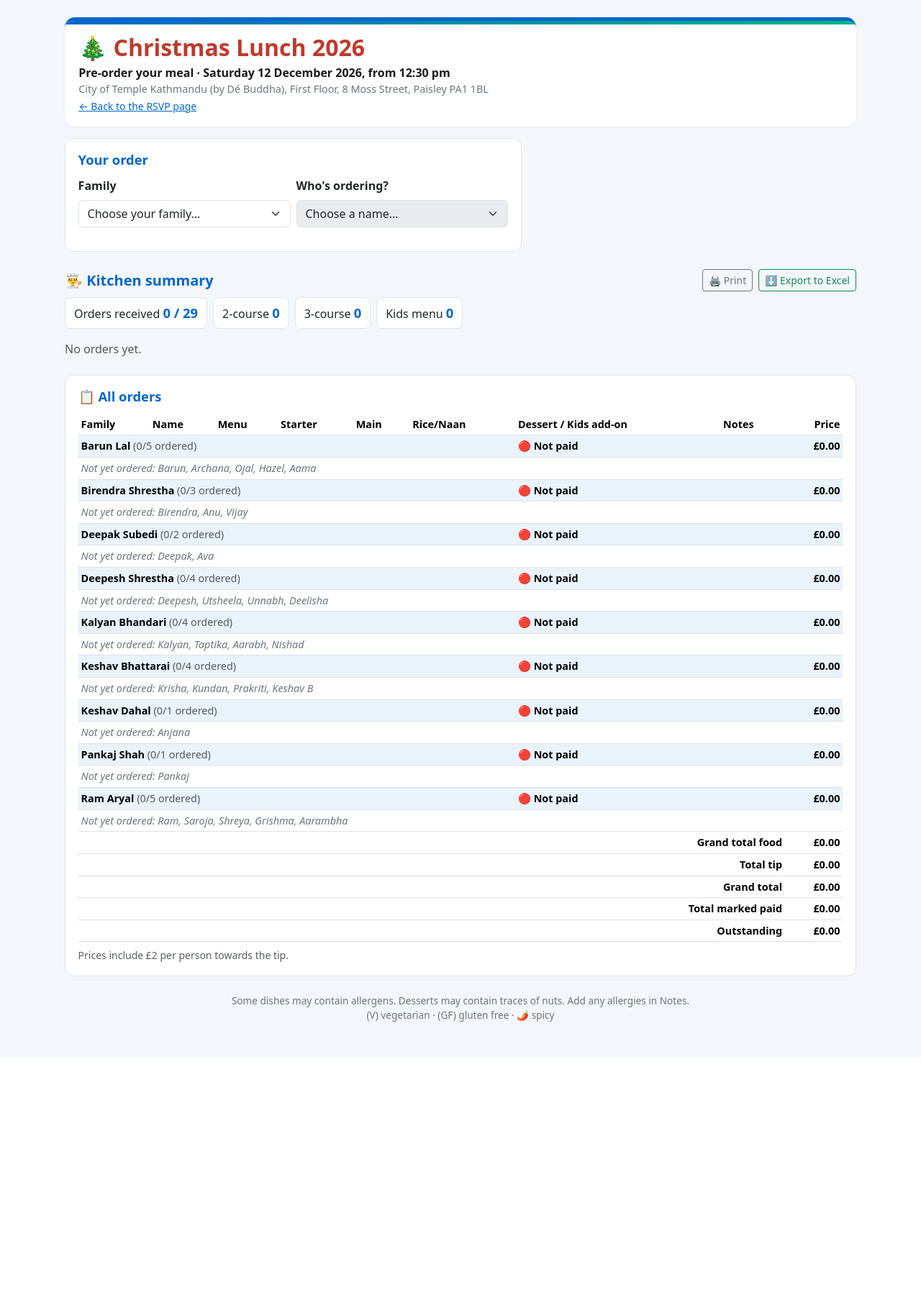
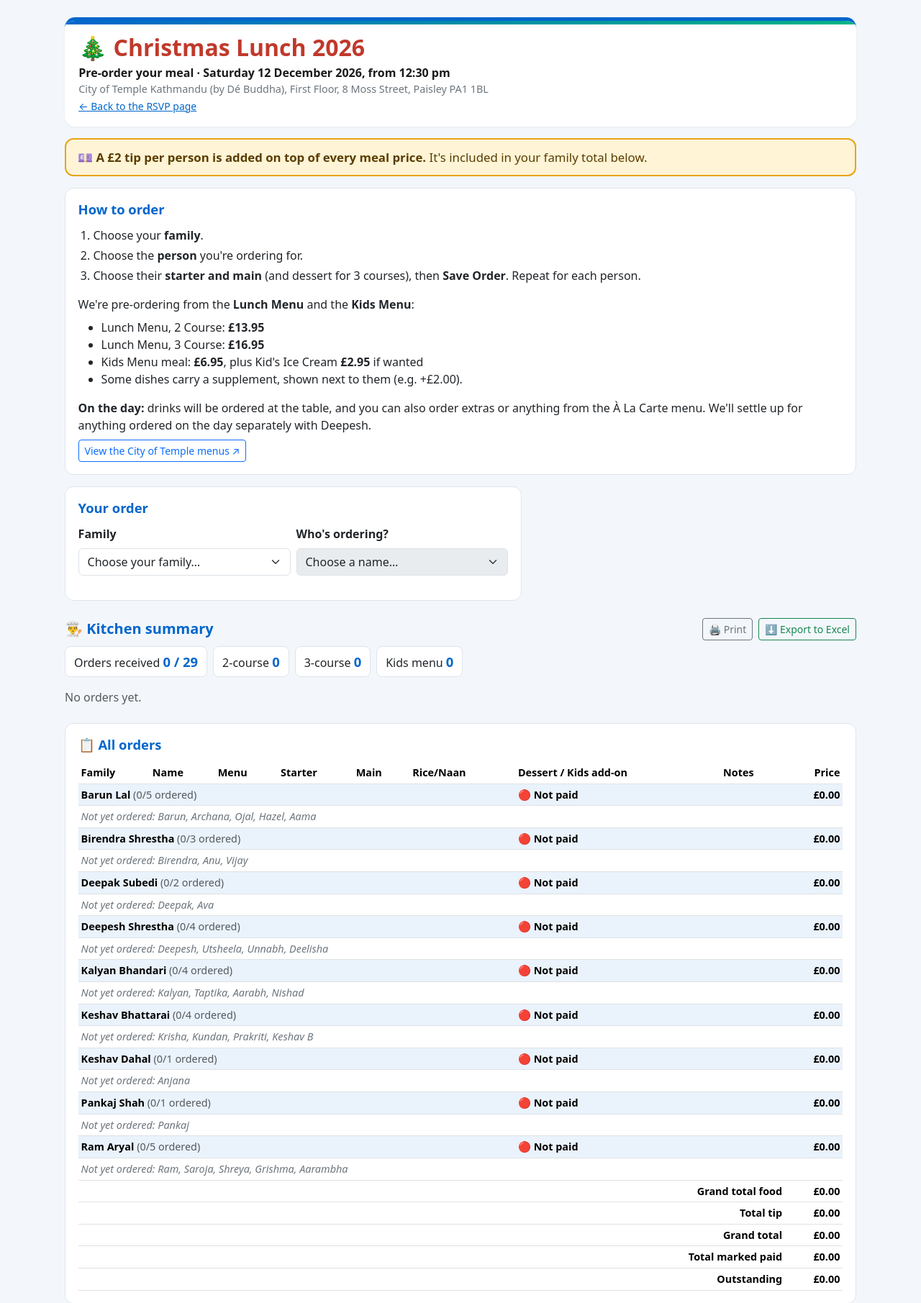
Before and after one commit to deepeshshrestha-hhb/hhb-club-app, a Flask app: page /party/christmas-dinner-2026/preorder in a window 1280 px wide. Shown: the top 1811 px of the page at 72% size. Before the commit the page ends 1420 px from the top, so only its background shows below. Run offline with Flask 3, Linux system fonts and the light colour scheme; some libraries are stand-ins or nearby versions.

Commit message:
Add ordering instructions and tip notice to top of pre-order page
Families need the steps, menu prices, the on-the-day drinks/extras arrangement and the menu link up front, and the £2-per-person tip was easy to miss as a footnote under the orders table. Moved it to a highlighted notice at the top.

Co-Authored-By: Claude Opus 5.5 <noreply@anthropic.com>

```diff
--- a/static/css/xmas_preorder.css
+++ b/static/css/xmas_preorder.css
@@ -82,3 +82,8 @@ footer { display: none; } /* club footer isn't relevant on this private page */
     #xpKitchen .row > div { break-inside: avoid; }
     a { color: #000 !important; text-decoration: none; }
 }
+
+.xp-tip-alert { background: #fff4d6; border: 2px solid #e8a317; border-radius: .75rem; padding: .75rem 1rem;
+    color: #5a3d00; font-size: 1.05rem; }
+.xp-steps { padding-left: 1.3rem; }
+.xp-steps li { margin-bottom: .25rem; }
--- a/templates/_xmas_preorder_summary.html
+++ b/templates/_xmas_preorder_summary.html
@@ -93,5 +93,4 @@
             </tfoot>
         </table>
     </div>
-    <p class="small text-muted mt-2 mb-0">Prices include £2 per person towards the tip.</p>
 </section>
--- a/templates/xmas_preorder.html
+++ b/templates/xmas_preorder.html
@@ -23,6 +23,30 @@
         <p class="xp-sub">Pre-order your meal · {{ ev.date }}, {{ ev.time }}</p>
         <p class="xp-venue">{{ ev.venue }}, {{ ev.address }}</p>
         <a class="small" href="{{ url_for('christmas_dinner.page') }}">← Back to the RSVP page</a>
+    </div>
+
+    <div class="xp-tip-alert mb-3 no-print" role="note">
+        💷 <strong>A £{{ menu.tip }} tip per person is added on top of every meal price.</strong>
+        It's included in your family total below.
+    </div>
+
+    <div class="xp-card mb-3 no-print">
+        <h2>How to order</h2>
+        <ol class="xp-steps mb-3">
+            <li>Choose your <strong>family</strong>.</li>
+            <li>Choose the <strong>person</strong> you're ordering for.</li>
+            <li>Choose their <strong>starter and main</strong> (and dessert for 3 courses), then <strong>Save Order</strong>.
+                Repeat for each person.</li>
+        </ol>
+        <p class="mb-2">We're pre-ordering from the <strong>Lunch Menu</strong> and the <strong>Kids Menu</strong>:</p>
+        <ul class="mb-3">
+            {% for mt in menu.meal_types %}<li>Lunch Menu, {{ mt.label }}: <strong>{{ mt.price_label }}</strong></li>{% endfor %}
+            <li>Kids Menu meal: <strong>£{{ menu.kids_meal_price }}</strong>, plus Kid's Ice Cream <strong>£{{ menu.kids_icecream.price }}</strong> if wanted</li>
+            <li>Some dishes carry a supplement, shown next to them (e.g. +£2.00).</li>
+        </ul>
+        <p class="mb-2"><strong>On the day:</strong> drinks will be ordered at the table, and you can also order extras or
+            anything from the À La Carte menu. We'll settle up for anything ordered on the day separately with {{ ev.organiser }}.</p>
+        <a class="btn btn-outline-primary btn-sm" href="https://www.cityoftemple.co.uk/menu.html" target="_blank" rel="noopener">View the City of Temple menus ↗</a>
     </div>
 
     <div class="alert alert-warning fw-semibold no-print {% if not state.locked %}d-none{% endif %}" id="xpLocked" role="status">
```
